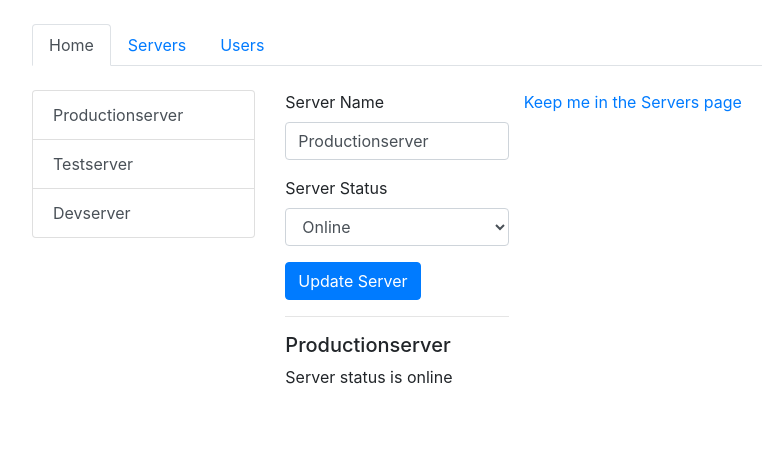
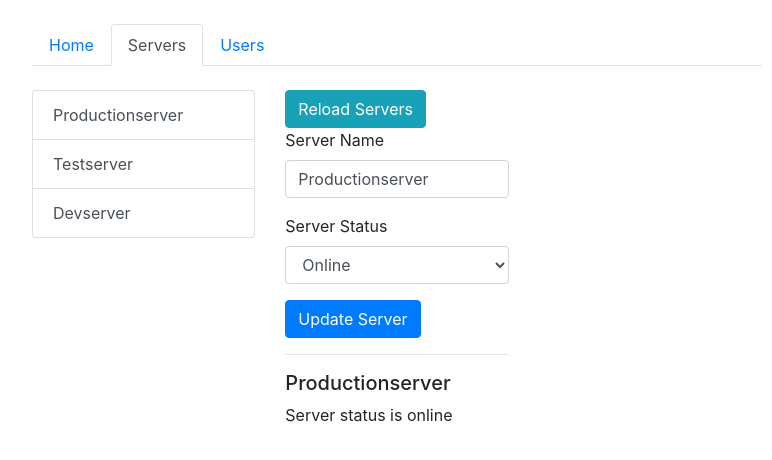
Before and after one commit to FranBlaMar/EjercicioRoutes, an Angular app: page /servers in a window 1280 px wide. Shown: the top 460 px of the page, without its empty margins (53-825 px from the left). Built offline with nearby package versions, Linux system fonts and the light colour scheme.

Commit message:
Fin parte 2

```diff
--- a/src/app/app.component.html
+++ b/src/app/app.component.html
@@ -2,9 +2,9 @@
   <div class="row">
     <div class="col col-sm-10 col-md-8">
       <ul class="nav nav-tabs">
-        <li class="nav-item"><a class="nav-link active" routerLink="/">Home</a></li>
-        <li class="nav-item"><a class="nav-link" routerLink="/servers">Servers</a></li>
-        <li class="nav-item"><a class="nav-link" routerLink="/users">Users</a></li>
+        <li class="nav-item"><a class="nav-link" routerLink="/"  routerLinkActive="active" [routerLinkActiveOptions]="{exact: true}">Home</a></li>
+        <li class="nav-item"><a class="nav-link" [routerLink]="['/servers']"  routerLinkActive="active">Servers</a></li>
+        <li class="nav-item"><a class="nav-link" routerLink="/users"  routerLinkActive="active">Users</a></li>
       </ul>
     </div>
   </div>
--- a/src/app/app.module.ts
+++ b/src/app/app.module.ts
@@ -17,6 +17,7 @@ const appRoutes: Routes = [
   { path: '', component: HomeComponent },
   { path: 'users', component: UsersComponent },
   { path: 'servers', component: ServersComponent },
+  { path: 'users/:id', component: UserComponent }
 ];
 @NgModule({
   declarations: [
--- a/src/app/home/home.component.html
+++ b/src/app/home/home.component.html
@@ -1,2 +1,3 @@
 <h4>Server Manager App</h4>
 <p>Manage your Servers and Users</p>
+<button class="btn btn-dark" (click)="onLoadServers()">Load servers</button>
--- a/src/app/home/home.component.ts
+++ b/src/app/home/home.component.ts
@@ -1,4 +1,5 @@
 import { Component, OnInit } from '@angular/core';
+import { Router} from '@angular/router';
 
 @Component({
   selector: 'app-home',
@@ -7,9 +8,11 @@ import { Component, OnInit } from '@angular/core';
 })
 export class HomeComponent implements OnInit {
 
-  constructor() { }
+  constructor(private router: Router) { }
 
   ngOnInit() {
   }
-
+  onLoadServers() {
+    this.router.navigate(['/servers'])
+  }
 }
--- a/src/app/servers/servers.component.html
+++ b/src/app/servers/servers.component.html
@@ -7,9 +7,9 @@
     </div>
   </div>
   <div class="col-sm-4">
+    <button class="btn btn-info" (click)="onReload()">Reload Servers</button>
     <app-edit-server></app-edit-server>
     <hr>
     <app-server></app-server>
   </div>
-  <a routerLink="/servers">Keep me in the Servers page</a>
 </div>
--- a/src/app/servers/servers.component.ts
+++ b/src/app/servers/servers.component.ts
@@ -1,4 +1,5 @@
 import { Component, OnInit } from '@angular/core';
+import { ActivatedRoute, Router } from '@angular/router';
 import { ServersService } from './servers.service';
 
 @Component({
@@ -9,10 +10,13 @@ import { ServersService } from './servers.service';
 export class ServersComponent implements OnInit {
   public servers: {id: number, name: string, status: string}[] = [];
 
-  constructor(private serversService: ServersService) { }
+  constructor(private serversService: ServersService, private router: Router, private route: ActivatedRoute) { }
 
   ngOnInit() {
     this.servers = this.serversService.getServers();
   }
-
+  onReload() {
+    this.router.navigate(['/servers'])
+    //this.router.navigate(['servers'], { relativeTo: this.route });
+  }
 }
```
